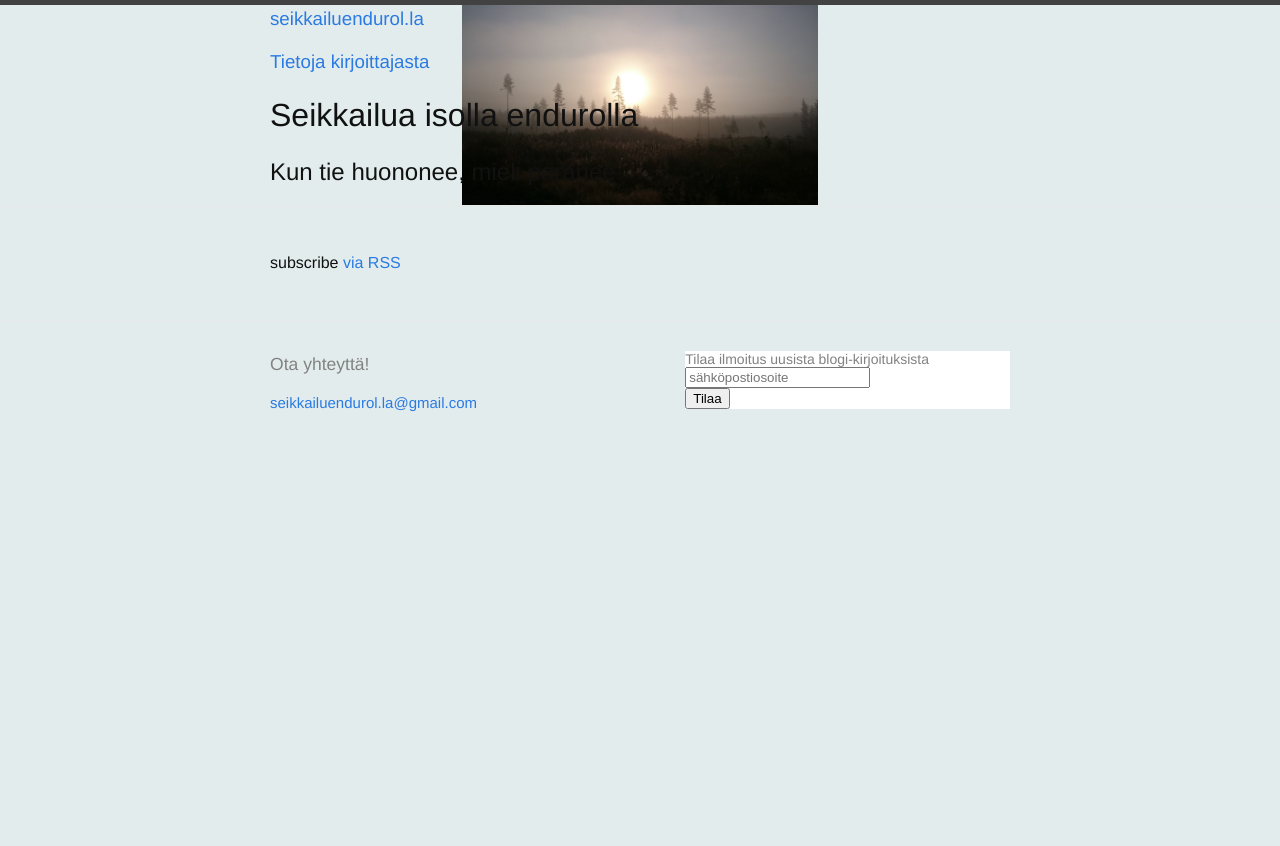
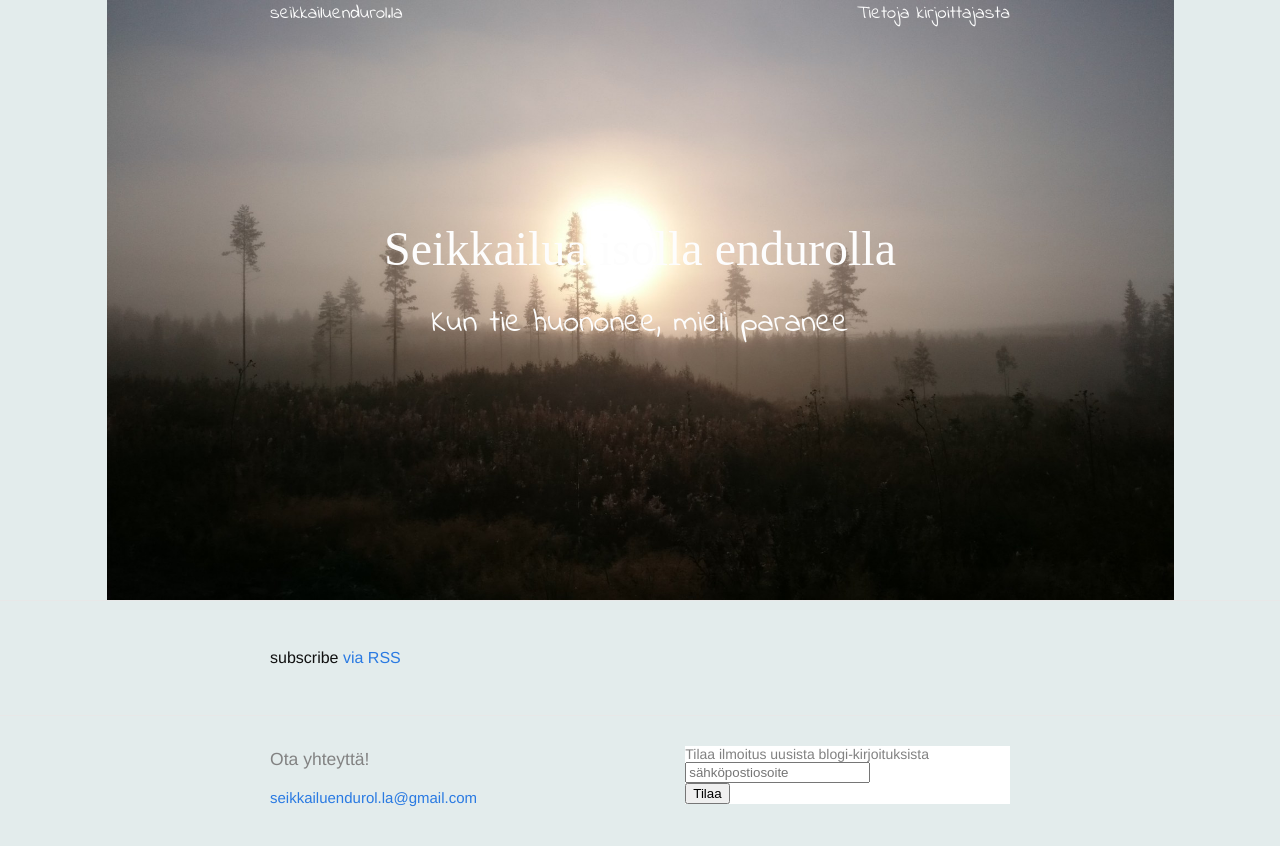
Before and after one commit to seikkailuendurolla/seikkailuendurolla.github.io, a Jekyll site: the page built from index.html, in a window 1280 px wide. Shown: the top 846 px of the page. Built offline with Jekyll 4.4.1, drawn with Linux system fonts in a browser that asks for light colours; some web fonts are replaced; comment, search, counter and statistics services are not loaded.

Commit message:
Headerin ulkoasun hienosäätöä

```diff
--- a/_sass/_layout.scss
+++ b/_sass/_layout.scss
@@ -2,12 +2,40 @@
  * Site header
  */
 .site-header {
-    border-top: 5px solid $grey-color-dark;
     border-bottom: 1px solid $grey-color-light;
-    min-height: 56px;
-
+    min-height: 600px;
     // Positioning context for the mobile navigation icon
     position: relative;
+
+    h3 {
+      a { color: #fdfdfd; }
+      font-family: 'Indie Flower', cursive;
+    }
+
+    h3.left {
+      float: left;
+    }
+
+    h3.right {
+      text-align: right;
+    }
+
+    .image-text {
+      margin-top: 25%;
+
+      h1 {
+        font-family: 'Fredericka the Great', cursive;
+        color: #fdfdfd;
+        text-align: center;
+        font-size: 3em;
+      }
+      h2 {
+        font-family: 'Indie Flower', cursive;
+        color: #fdfdfd;
+        text-align: center;
+        font-size: 2em;
+      }
+    }
 }
 
 .site-title {
```
